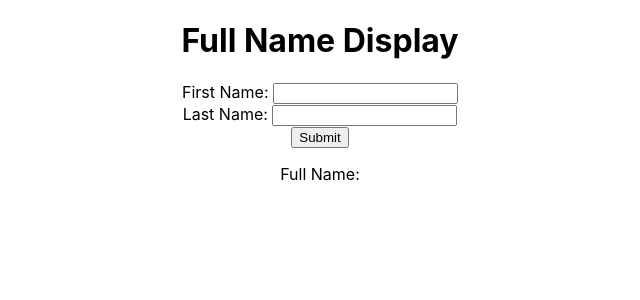
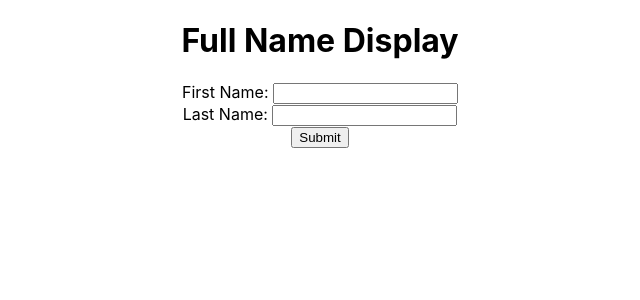
Before and after one commit to szoha29/CRIO_XFullName, a React (Create React App) app: page / in a window 1280 px wide. Shown: the top 300 px of the page, without its empty margins (320-960 px from the left). Built offline with nearby package versions, Linux system fonts and the light colour scheme.

Commit message:
Modified fullname display code

```diff
--- a/src/FullName.jsx
+++ b/src/FullName.jsx
@@ -6,7 +6,7 @@ const FullName = () => {
 
   const handleFormSubmit = (event) => {
     event.preventDefault();
-    setFullName(`${firstName} ${lastName}`);
+    setFullName(`Full Name: ${firstName} ${lastName}`);
   };
 
   const handleFirstName = (event) => {
@@ -40,7 +40,7 @@ const FullName = () => {
         />{" "}
         <br />
         <button type="submit">Submit</button>
-        <p className="fullName">Full Name: {fullName}</p>
+        <p className="fullName">{fullName}</p>
       </form>
     </div>
   );
```
